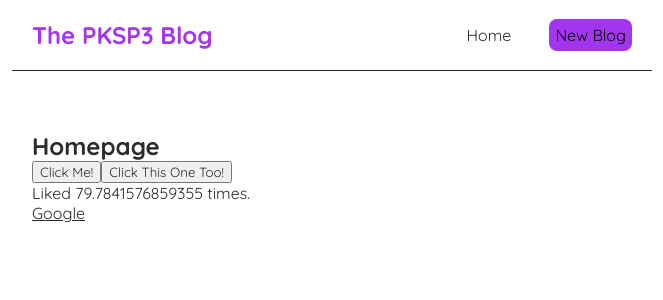
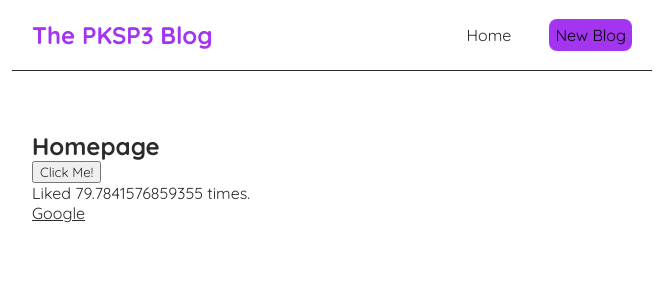
Before and after one commit to Canadian-Moose/React-Tutorial, a React (Create React App) app: page / in a window 1280 px wide. Shown: the top 300 px of the page, without its empty margins (308-971 px from the left). Built offline with nearby package versions, Linux system fonts and the light colour scheme; the HTML template or start-up script is replaced by a standard one.

Commit message:
Lesson 8 Completed

```diff
--- a/src/Home.js
+++ b/src/Home.js
@@ -1,20 +1,23 @@
+import { useState } from "react";
+
 const Home = () => {
+    //let welcome = "";
+    const [welcome, setWelcome] = useState("");
 
     const handleClick = (e) => {
-        console.log("Hello, Cyber Cats!", e);
+        setWelcome("Hello, Cyber Cat!");
     }
 
-    const handleClickAgain = (name) => {
+    /* const handleClickAgain = (name) => {
         console.log("Hello, " + name + "!");
-    }
+        <button onClick={() => handleClickAgain("Cyber Cat")}>Click This One Too!</button>
+    } */
 
     return (
         <div className="Home">
             <h2>Homepage</h2>
+            <p>{ welcome }</p>
             <button onClick={handleClick}>Click Me!</button>
-            <button onClick={() => {
-                handleClickAgain("Cyber Cat");
-            }}>Click This One Too!</button>
         </div>
     );
 }
```
